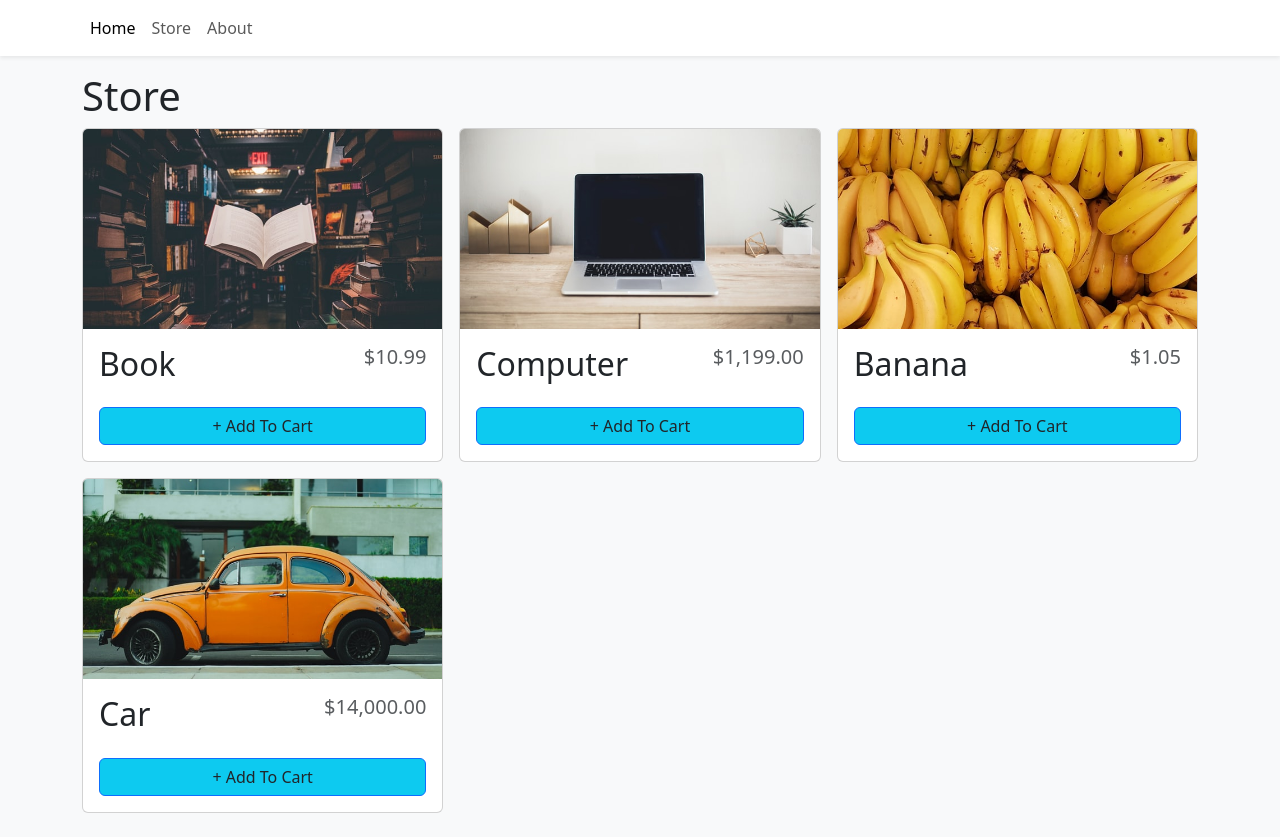
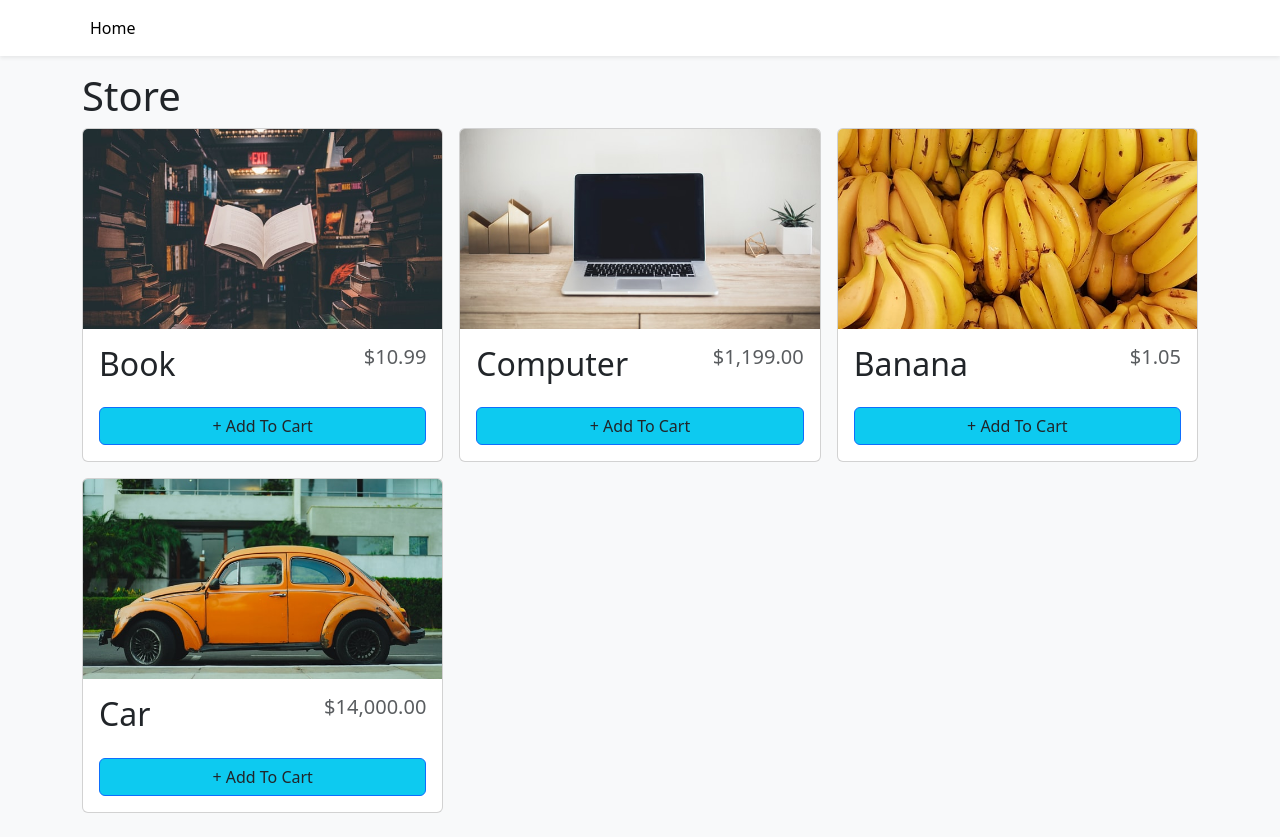
Before and after one commit to Samuelbahiru/shoppingcart-react-typescript, a React (Vite) app: page / in a window 1280 px wide. Built offline with nearby package versions, Linux system fonts and the light colour scheme.

Commit message:
minor change

```diff
--- a/src/components/Navbar.tsx
+++ b/src/components/Navbar.tsx
@@ -3,8 +3,7 @@ import { NavLink } from "react-router-dom";
 import { useShoppingCart } from "../context/ShoppingCartContext";
 
 export function Navbar() {
-  const {openCart, cartQuantity} = useShoppingCart()
-
+  const { openCart, cartQuantity } = useShoppingCart();
 
   return (
     <NavbarBs sticky="top" className="bg-white shadow-sm mb-3">
@@ -13,14 +12,11 @@ export function Navbar() {
           <Nav.Link as={NavLink} to={"/"}>
             Home
           </Nav.Link>
-          <Nav.Link as={NavLink} to={"/store"}>
-            Store
-          </Nav.Link>
-          <Nav.Link as={NavLink} to={"/about"}>
-            About
-          </Nav.Link>
+          <Nav.Link as={NavLink} to={"/store"}></Nav.Link>
+          <Nav.Link as={NavLink} to={"/about"}></Nav.Link>
         </Nav>
-        {cartQuantity>0 && (<Button
+        {cartQuantity > 0 && (
+          <Button
             style={{ width: "3rem", height: "3rem", position: "relative" }}
             variant="outline-primary"
             className="rounded-circle"
@@ -46,8 +42,8 @@ export function Navbar() {
             >
               {cartQuantity}
             </div>
-        </Button>)}
-
+          </Button>
+        )}
       </Container>
     </NavbarBs>
   );
```
Lines whose indentation alone changed are shown as unchanged.
